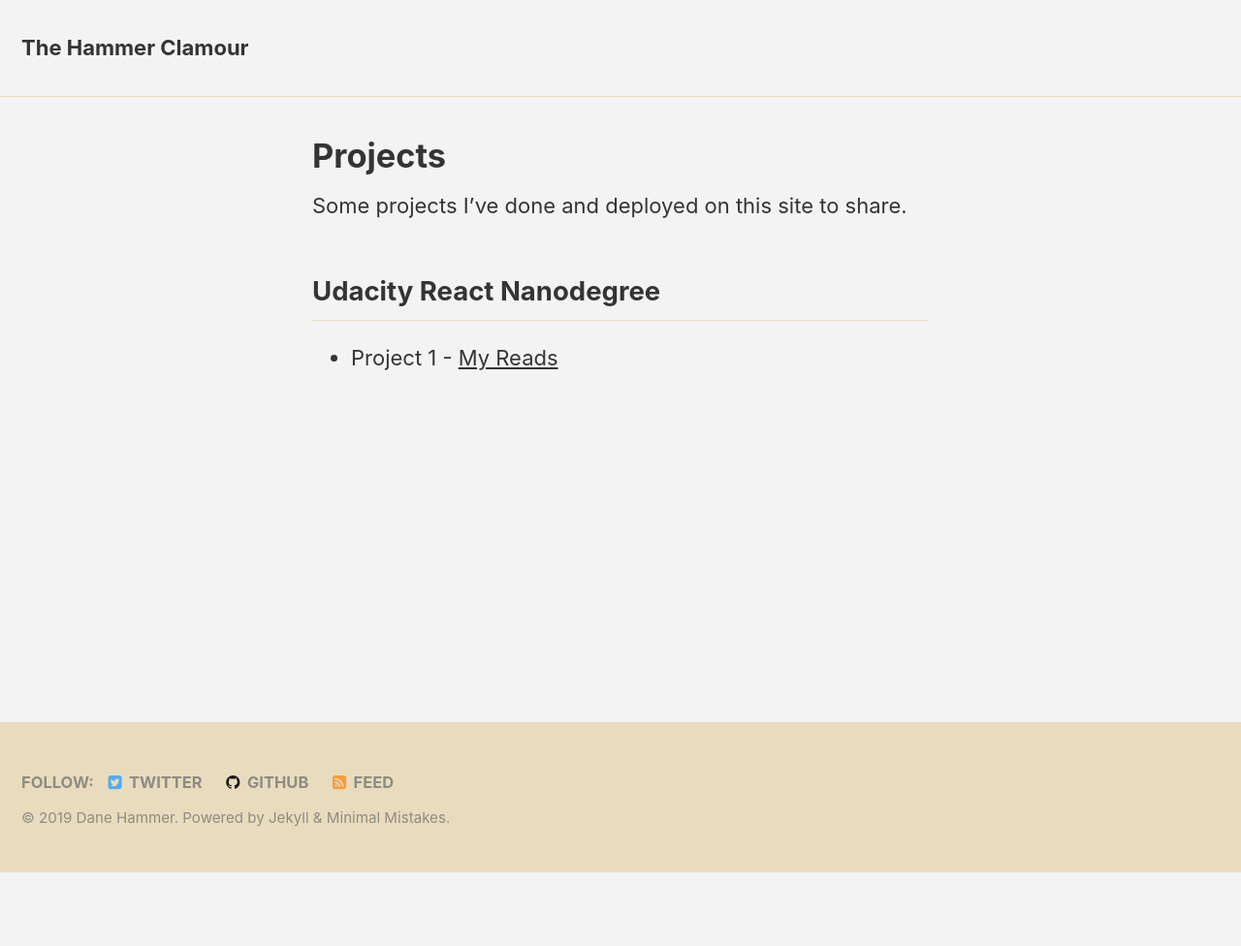
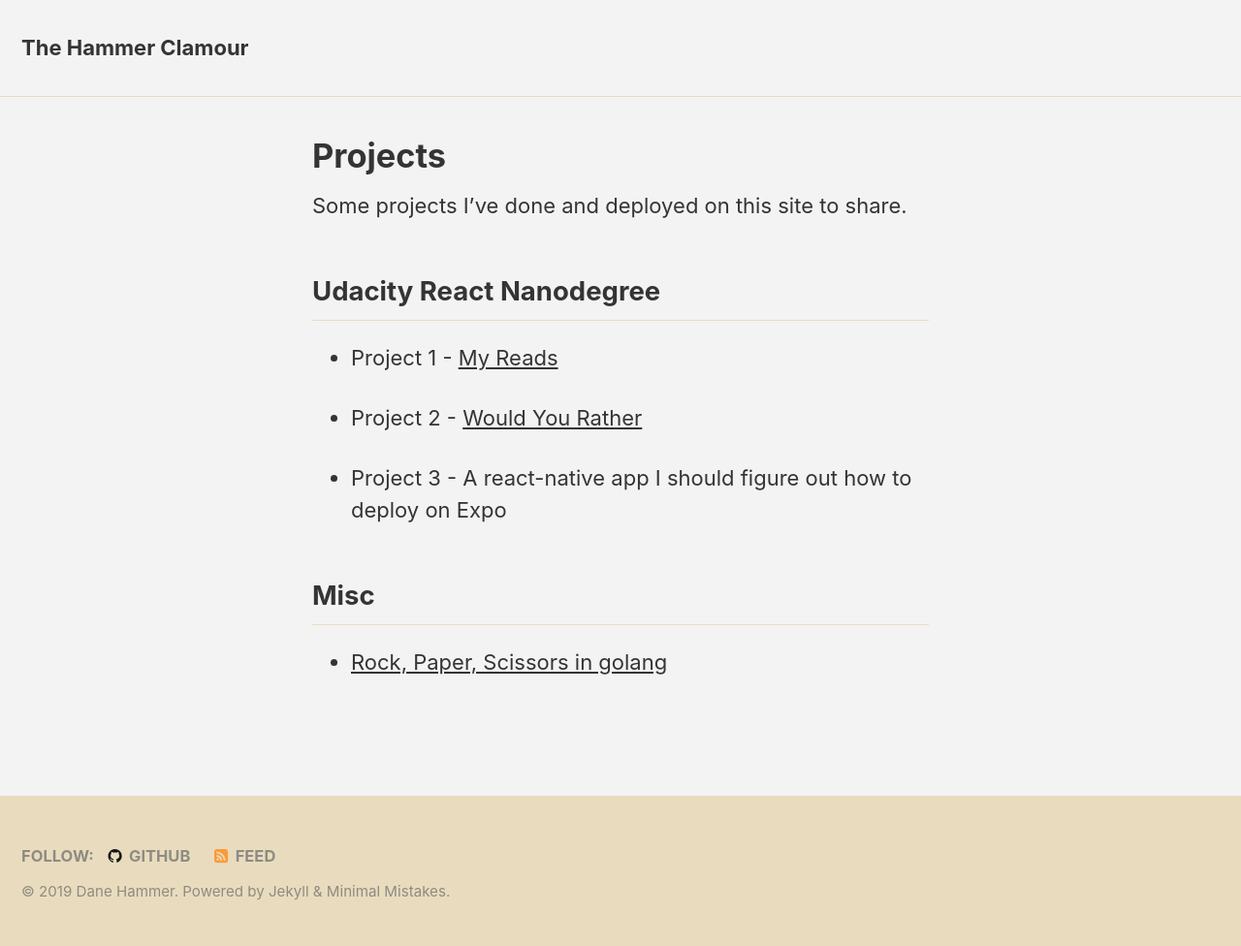
Before and after one commit to danehammer/danehammer.github.io, a Jekyll site: the page built from projects.md, in a window 1280 px wide. Shown: the whole page at 97% size. Built offline with Jekyll 4.4.1, drawn with Linux system fonts in a browser that asks for light colours; before the commit the page ends 900 px from its top, so only the background shows below that.

Commit message:
remove twitter, update linkedin, list more projects

```diff
--- a/_config.yml
+++ b/_config.yml
@@ -58,7 +58,7 @@ naver-site-verification  :
 
 # Social Sharing
 twitter:
-  username               : devops_hobo
+  username               :
 og_image                 : # Open Graph/Twitter default site image
 # For specifying social profiles
 # - https://developers.google.com/structured-data/customize/social-profiles
@@ -94,13 +94,13 @@ author:
   keybase          : danehammer
   instagram        :
   lastfm           :
-  linkedin         : danehammer
+  linkedin         : dane
   pinterest        :
   soundcloud       :
   stackoverflow    : # "123456/username" (the last part of your profile url, e.g. https://stackoverflow.com/users/123456/username)
   steam            : # "steamId" (the last part of your profile url, e.g. https://steamcommunity.com/id/steamId/)
   tumblr           :
-  twitter          : devops_hobo
+  twitter          :
   vine             :
   weibo            :
   xing             :
--- a/projects.md
+++ b/projects.md
@@ -9,3 +9,11 @@ Some projects I've done and deployed on this site to share.
 ## Udacity React Nanodegree
 
 * Project 1 - [My Reads](/reactnd-myreads)
+
+* Project 2 - [Would You Rather](/reactnd-would-you-rather)
+
+* Project 3 - A react-native app I should figure out how to deploy on Expo
+
+## Misc
+
+* [Rock, Paper, Scissors in golang](/programming/rock-paper-scissors-go)
```
